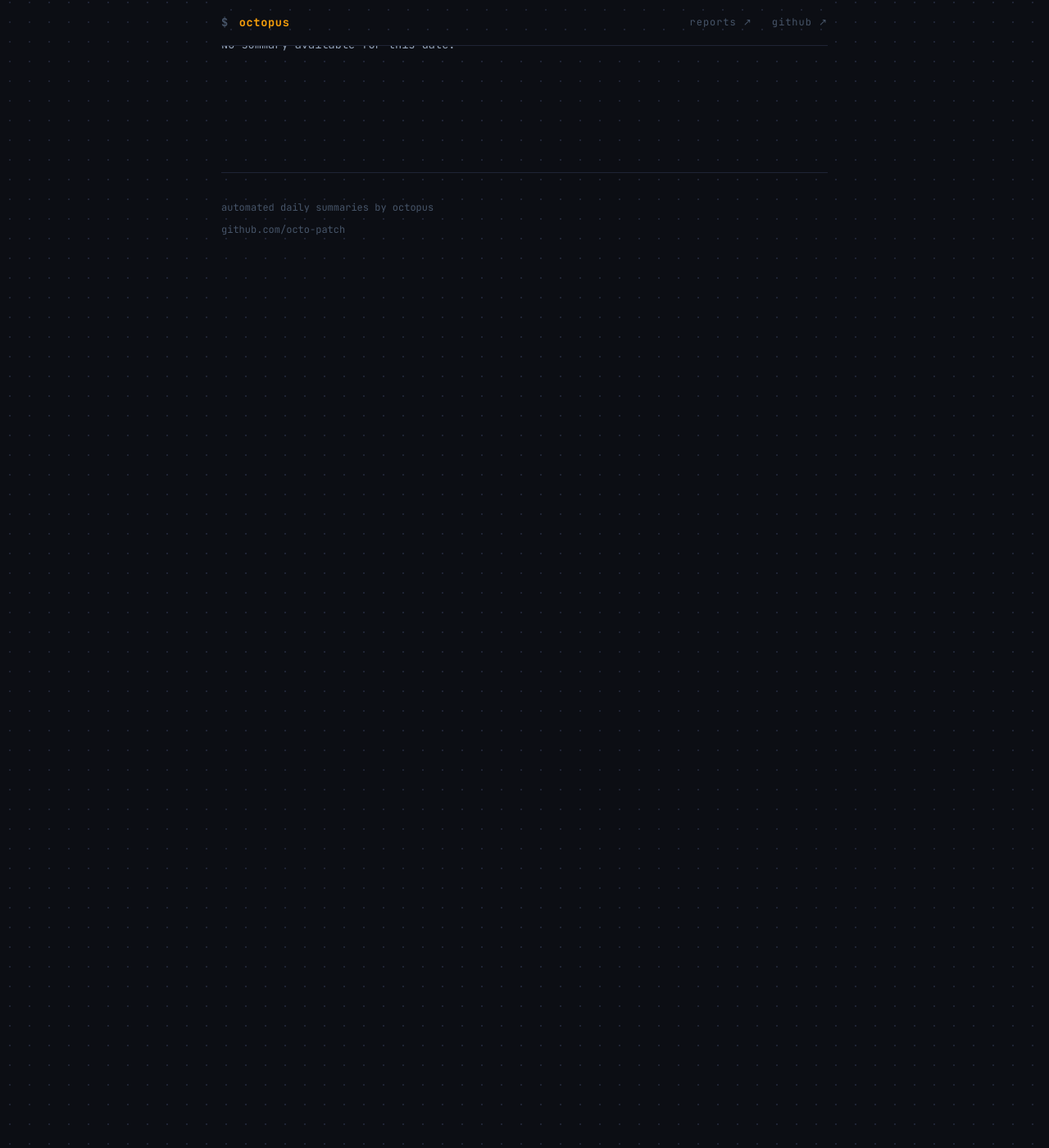
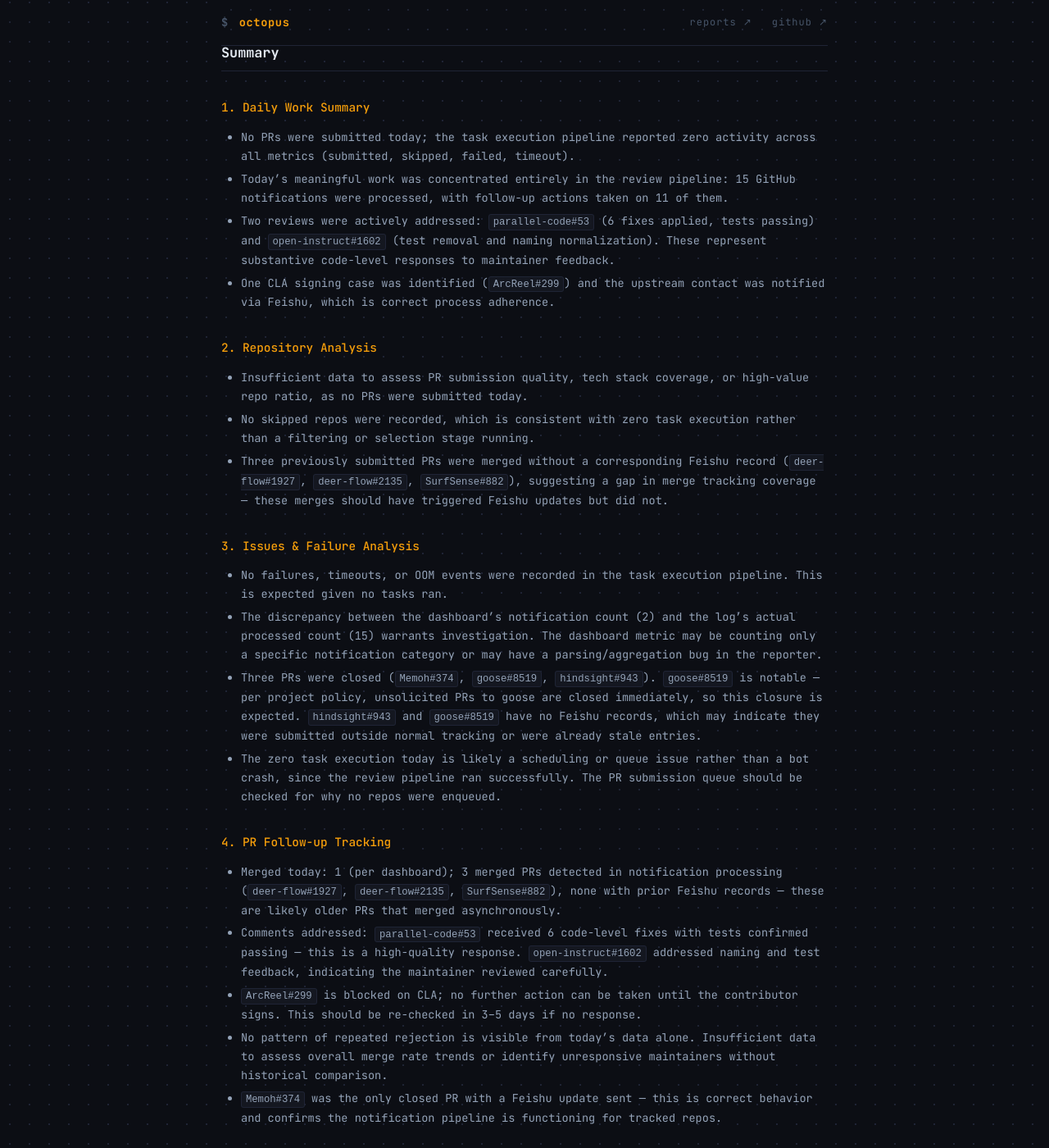
Before and after one commit to octo-patch/daily-reports, a Jekyll site: the page built from 2026-04/2026-04-14.md, in a window 1280 px wide and 1400 px high, scrolled down 201 px. Shown: the whole window at 82% size. Built offline with Jekyll 4.4.1, drawn with Linux system fonts in a browser that asks for light colours.

Commit message:
daily report: 2026-04-14

```diff
--- a/2026-04/2026-04-14.md
+++ b/2026-04/2026-04-14.md
@@ -1,7 +1,35 @@
 ---
 layout: report
 title: "Octopus Daily Report — 2026-04-14"
-summary: "No summary available."
+summary: "- No PRs were submitted today; the task execution pipeline reported zero activity across all metrics (submitted, skipped, failed, timeout)."
 ---
 
-No summary available for this date.
+## Summary
+
+### 1. Daily Work Summary
+
+- No PRs were submitted today; the task execution pipeline reported zero activity across all metrics (submitted, skipped, failed, timeout).
+- Today's meaningful work was concentrated entirely in the review pipeline: 15 GitHub notifications were processed, with follow-up actions taken on 11 of them.
+- Two reviews were actively addressed: `parallel-code#53` (6 fixes applied, tests passing) and `open-instruct#1602` (test removal and naming normalization). These represent substantive code-level responses to maintainer feedback.
+- One CLA signing case was identified (`ArcReel#299`) and the upstream contact was notified via Feishu, which is correct process adherence.
+
+### 2. Repository Analysis
+
+- Insufficient data to assess PR submission quality, tech stack coverage, or high-value repo ratio, as no PRs were submitted today.
+- No skipped repos were recorded, which is consistent with zero task execution rather than a filtering or selection stage running.
+- Three previously submitted PRs were merged without a corresponding Feishu record (`deer-flow#1927`, `deer-flow#2135`, `SurfSense#882`), suggesting a gap in merge tracking coverage — these merges should have triggered Feishu updates but did not.
+
+### 3. Issues & Failure Analysis
+
+- No failures, timeouts, or OOM events were recorded in the task execution pipeline. This is expected given no tasks ran.
+- The discrepancy between the dashboard's notification count (2) and the log's actual processed count (15) warrants investigation. The dashboard metric may be counting only a specific notification category or may have a parsing/aggregation bug in the reporter.
+- Three PRs were closed (`Memoh#374`, `goose#8519`, `hindsight#943`). `goose#8519` is notable — per project policy, unsolicited PRs to goose are closed immediately, so this closure is expected. `hindsight#943` and `goose#8519` have no Feishu records, which may indicate they were submitted outside normal tracking or were already stale entries.
+- The zero task execution today is likely a scheduling or queue issue rather than a bot crash, since the review pipeline ran successfully. The PR submission queue should be checked for why no repos were enqueued.
+
+### 4. PR Follow-up Tracking
+
+- Merged today: 1 (per dashboard); 3 merged PRs detected in notification processing (`deer-flow#1927`, `deer-flow#2135`, `SurfSense#882`), none with prior Feishu records — these are likely older PRs that merged asynchronously.
+- Comments addressed: `parallel-code#53` received 6 code-level fixes with tests confirmed passing — this is a high-quality response. `open-instruct#1602` addressed naming and test feedback, indicating the maintainer reviewed carefully.
+- `ArcReel#299` is blocked on CLA; no further action can be taken until the contributor signs. This should be re-checked in 3–5 days if no response.
+- No pattern of repeated rejection is visible from today's data alone. Insufficient data to assess overall merge rate trends or identify unresponsive maintainers without historical comparison.
+- `Memoh#374` was the only closed PR with a Feishu update sent — this is correct behavior and confirms the notification pipeline is functioning for tracked repos.
```
